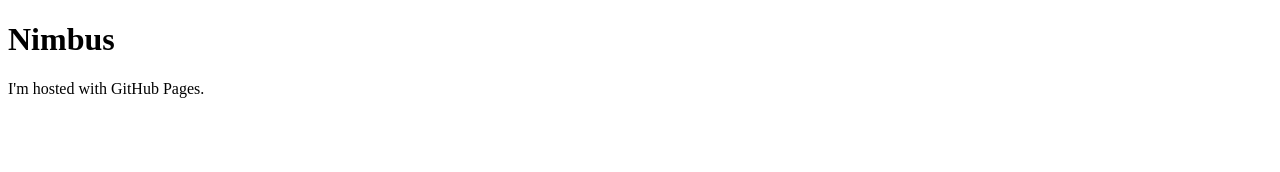
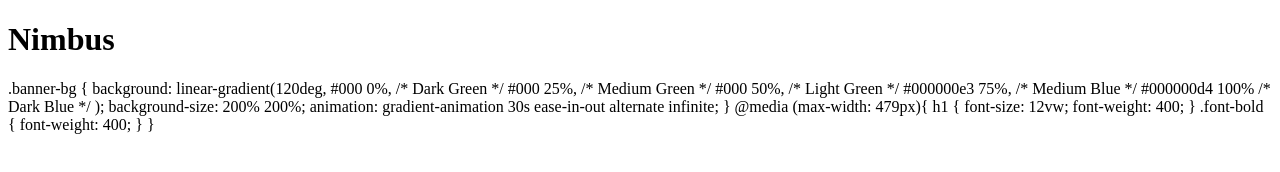
Before and after one commit to Jacintogrriero/Jacintogrriero.github.io, a plain HTML site: page index.html in a window 1280 px wide. Drawn offline with Linux system fonts and the light colour scheme.

Commit message:
Update index.html

```diff
--- a/index.html
+++ b/index.html
@@ -2,6 +2,27 @@
 <html>
 <body>
 <h1>Nimbus</h1>
-<p>I'm hosted with GitHub Pages.</p>
+<p>
+.banner-bg {
+    background: linear-gradient(120deg,
+                                #000 0%,   /* Dark Green */
+                                #000 25%,  /* Medium Green */
+                                #000 50%,  /* Light Green */
+                                #000000e3 75%,  /* Medium Blue */
+                                #000000d4 100%  /* Dark Blue */
+                                );
+    background-size: 200% 200%;
+    animation: gradient-animation 30s ease-in-out alternate infinite;
+}
+@media (max-width: 479px){
+    h1 {
+        font-size: 12vw;
+        font-weight: 400;
+    }
+    .font-bold {
+        font-weight: 400;
+    }
+}
+</p>
 </body>
 </html>
```
